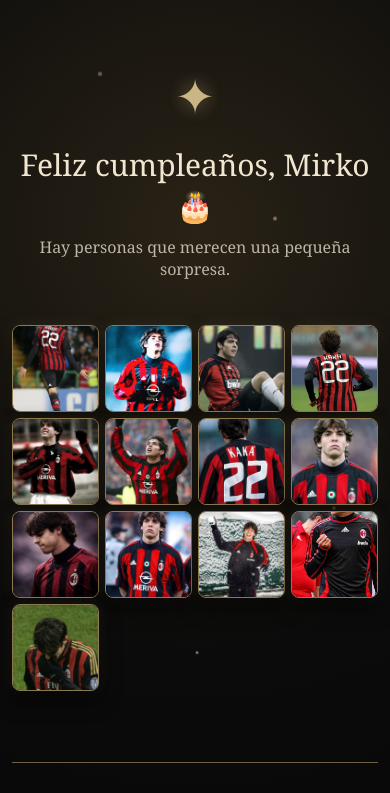
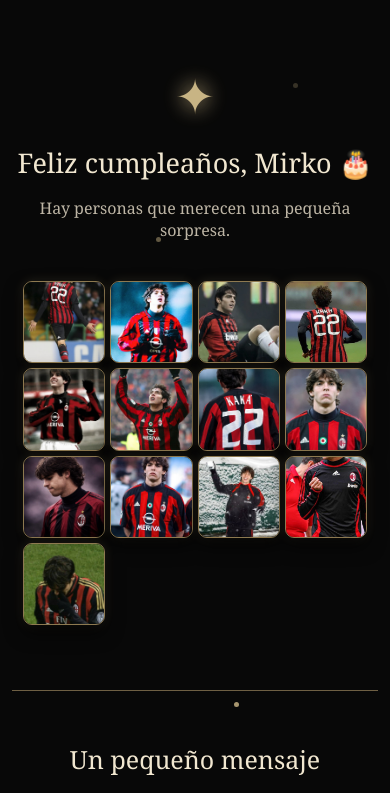
Before and after one commit to yoongi7bts/Mirko, a plain HTML site: page index.html in a window 390 px wide. Both pictures are taken after a click on the button "Toca para comenzar". Shown: the top 793 px of the page. Drawn offline with Linux system fonts and the light colour scheme.

Commit message:
Refactor styles and remove particle effects
Removed particle effects and adjusted styles for layout and buttons.

```diff
--- a/index.html
+++ b/index.html
@@ -10,74 +10,17 @@
     box-sizing: border-box;
 }
 
-html, body {
+body {
     margin: 0;
-    padding: 0;
-    width: 100%;
-    min-height: 100%;
-}
-
-body {
-    background:
-        radial-gradient(circle at 50% 20%, #292216 0%, #0b0b0b 45%, #050505 100%);
+    background: #080808;
     color: #f1e7d0;
     font-family: Georgia, serif;
     overflow-x: hidden;
 }
 
-/* PARTICULAS */
-
-.particulas {
-    position: fixed;
-    inset: 0;
-    pointer-events: none;
-    overflow: hidden;
-    z-index: 0;
-}
-
-.particula {
-    position: absolute;
-    width: 4px;
-    height: 4px;
-    background: #d8c28f;
-    border-radius: 50%;
-    opacity: 0;
-    animation: subir 7s linear infinite;
-}
-
-.particula:nth-child(1) { left: 10%; animation-delay: 0s; }
-.particula:nth-child(2) { left: 25%; animation-delay: 2s; }
-.particula:nth-child(3) { left: 40%; animation-delay: 4s; }
-.particula:nth-child(4) { left: 55%; animation-delay: 1s; }
-.particula:nth-child(5) { left: 70%; animation-delay: 3s; }
-.particula:nth-child(6) { left: 85%; animation-delay: 5s; }
-.particula:nth-child(7) { left: 50%; animation-delay: 6s; }
-
-@keyframes subir {
-    0% {
-        transform: translateY(110vh) scale(.4);
-        opacity: 0;
-    }
-
-    15% {
-        opacity: .8;
-    }
-
-    80% {
-        opacity: .5;
-    }
-
-    100% {
-        transform: translateY(-10vh) scale(1.2);
-        opacity: 0;
-    }
-}
-
-/* INICIO */
+/* PANTALLA INICIAL */
 
 #inicio {
-    position: relative;
-    z-index: 2;
     min-height: 100vh;
     display: flex;
     flex-direction: column;
@@ -90,8 +33,8 @@ body {
 .estrella {
     color: #d8c28f;
     font-size: 45px;
+    text-shadow: 0 0 20px #d8c28f;
     animation: brillo 2s infinite alternate;
-    text-shadow: 0 0 18px rgba(216,194,143,.5);
 }
 
 h1 {
@@ -102,32 +45,24 @@ h1 {
 
 .subtitulo {
     color: #bdb5a5;
-    font-size: 16px;
-    margin-bottom: 32px;
+    margin-bottom: 30px;
 }
 
 button {
-    background: rgba(20,20,20,.6);
+    background: transparent;
     color: #f1e7d0;
     border: 1px solid #c9b58a;
     padding: 14px 28px;
     border-radius: 30px;
+    font-family: Georgia, serif;
     font-size: 16px;
-    font-family: Georgia, serif;
-    box-shadow: 0 0 20px rgba(201,181,138,.12);
-    transition: .3s;
-}
-
-button:active {
-    transform: scale(.92);
+    cursor: pointer;
 }
 
 /* CONTENIDO */
 
 #contenido {
     display: none;
-    position: relative;
-    z-index: 2;
     min-height: 100vh;
     text-align: center;
     padding: 65px 12px;
@@ -135,55 +70,82 @@ button:active {
 
 .titulo {
     font-size: 30px;
-    animation: aparecer 1.5s ease;
+    font-weight: normal;
 }
 
 .frase-intro {
     color: #bdb5a5;
-    margin: 10px auto 45px;
-    animation: aparecer 2s ease;
+    margin-bottom: 40px;
 }
 
-/* FOTOS 3D */
+/* LUCES */
+
+.luces {
+    position: fixed;
+    inset: 0;
+    pointer-events: none;
+    overflow: hidden;
+    z-index: -1;
+}
+
+.luz {
+    position: absolute;
+    width: 5px;
+    height: 5px;
+    border-radius: 50%;
+    background: #d8c28f;
+    animation: flotar 6s linear infinite;
+}
+
+.luz:nth-child(1) { left: 10%; animation-delay: 0s; }
+.luz:nth-child(2) { left: 25%; animation-delay: 2s; }
+.luz:nth-child(3) { left: 40%; animation-delay: 4s; }
+.luz:nth-child(4) { left: 60%; animation-delay: 1s; }
+.luz:nth-child(5) { left: 75%; animation-delay: 3s; }
+.luz:nth-child(6) { left: 90%; animation-delay: 5s; }
+
+@keyframes flotar {
+    from {
+        top: 100%;
+        opacity: 0;
+    }
+
+    20% {
+        opacity: 1;
+    }
+
+    to {
+        top: -10%;
+        opacity: 0;
+    }
+}
+
+/* GALERÍA */
 
 .galeria {
-    width: min(94vw, 430px);
+    width: 94%;
+    max-width: 430px;
     margin: auto;
+
     display: grid;
     grid-template-columns: repeat(4, 1fr);
-    gap: 8px;
-    perspective: 1000px;
+    gap: 7px;
+
+    perspective: 900px;
 }
 
 .foto {
-    position: relative;
     aspect-ratio: 1 / 1;
-    border-radius: 10px;
     overflow: hidden;
-    background: #171717;
+    border-radius: 9px;
     border: 1px solid #8d7950;
+    background: #151515;
 
     box-shadow:
-        0 10px 20px rgba(0,0,0,.7),
-        0 0 15px rgba(201,181,138,.12);
+        0 8px 18px rgba(0,0,0,.7),
+        0 0 12px rgba(216,194,143,.15);
 
-    transform:
-        rotateX(var(--rx, 0deg))
-        rotateY(var(--ry, 0deg))
-        translateZ(var(--tz, 0px));
-
-    transition:
-        transform .25s ease,
-        box-shadow .25s ease;
-
-    animation: entrada .8s ease both;
-}
-
-.foto:active {
-    transform: scale(.94) translateZ(35px);
-    box-shadow:
-        0 15px 30px rgba(0,0,0,.9),
-        0 0 25px rgba(216,194,143,.3);
+    transition: transform .25s ease;
 }
 
 .foto img {
@@ -193,49 +155,25 @@ button:active {
     display: block;
 }
 
-/* Cada foto aparece con un pequeño retraso */
+/* EFECTO 3D */
 
-.foto:nth-child(1) { animation-delay: .05s; }
-.foto:nth-child(2) { animation-delay: .12s; }
-.foto:nth-child(3) { animation-delay: .19s; }
-.foto:nth-child(4) { animation-delay: .26s; }
-.foto:nth-child(5) { animation-delay: .33s; }
-.foto:nth-child(6) { animation-delay: .40s; }
-.foto:nth-child(7) { animation-delay: .47s; }
-.foto:nth-child(8) { animation-delay: .54s; }
-.foto:nth-child(9) { animation-delay: .61s; }
-.foto:nth-child(10) { animation-delay: .68s; }
-.foto:nth-child(11) { animation-delay: .75s; }
-.foto:nth-child(12) { animation-delay: .82s; }
-.foto:nth-child(13) { animation-delay: .89s; }
-
-@keyframes entrada {
-    from {
-        opacity: 0;
-        transform: translateY(35px) scale(.7) rotateX(20deg);
-    }
-
-    to {
-        opacity: 1;
-        transform: translateY(0) scale(1);
-    }
+.foto:active {
+    transform: scale(.93) rotateX(5deg) rotateY(8deg);
 }
 
 /* MENSAJE */
 
 .carta {
     max-width: 650px;
-    margin: 70px auto 0;
-    padding: 35px 25px;
+    margin: 65px auto 0;
+    padding: 30px 20px;
     border-top: 1px solid #6f6044;
     border-bottom: 1px solid #6f6044;
-    animation: aparecer 2s ease;
 }
 
 .carta h2 {
+    font-size: 25px;
     font-weight: normal;
-    font-size: 25px;
-    margin-bottom: 25px;
 }
 
 .carta p {
@@ -245,24 +183,9 @@ button:active {
 }
 
 .final {
-    margin-top: 45px;
     color: #d8c28f;
     font-size: 28px;
-    animation: brillo 2s infinite alternate;
-}
-
-/* ANIMACIONES */
-
-@keyframes aparecer {
-    from {
-        opacity: 0;
-        transform: translateY(25px);
-    }
-
-    to {
-        opacity: 1;
-        transform: translateY(0);
-    }
+    margin-top: 40px;
 }
 
 @keyframes brillo {
@@ -280,36 +203,33 @@ button:active {
 /* CELULAR */
 
 @media (max-width: 430px) {
-
     h1 {
         font-size: 28px;
     }
 
-    .galeria {
-        width: 94vw;
-        gap: 6px;
+    .titulo {
+        font-size: 27px;
     }
 
-    .foto {
-        border-radius: 8px;
+    .galeria {
+        gap: 5px;
     }
-
 }
 </style>
 </head>
+
 
 <body>
 
 <!-- LUCES -->
 
-<div class="particulas">
-    <div class="particula"></div>
-    <div class="particula"></div>
-    <div class="particula"></div>
-    <div class="particula"></div>
-    <div class="particula"></div>
-    <div class="particula"></div>
-    <div class="particula"></div>
+<div class="luces">
+    <div class="luz"></div>
+    <div class="luz"></div>
+    <div class="luz"></div>
+    <div class="luz"></div>
+    <div class="luz"></div>
+    <div class="luz"></div>
 </div>
 
 
@@ -325,7 +245,7 @@ button:active {
         Tengo algo preparado para ti
     </p>
 
-    <button onclick="comenzar()">
+    <button type="button" onclick="abrirPagina()">
         Toca para comenzar
     </button>
 
@@ -413,9 +333,7 @@ button:active {
             nuevas experiencias y muchas razones para sonreír.
         </p>
 
-        <div class="final">
-            ✦
-        </div>
+        <div class="final">✦</div>
 
     </div>
 
@@ -424,53 +342,14 @@ button:active {
 
 <script>
 
-/* ENTRAR */
-
-function comenzar() {
+function abrirPagina() {
 
     document.getElementById("inicio").style.display = "none";
 
     document.getElementById("contenido").style.display = "block";
 
+    window.scrollTo(0, 0);
 }
-
-
-/* EFECTO 3D CON EL MOVIMIENTO DEL DEDO */
-
-const fotos = document.querySelectorAll(".foto");
-
-fotos.forEach(function(foto) {
-
-    foto.addEventListener("touchmove", function(e) {
-
-        const touch = e.touches[0];
-
-        const rect = foto.getBoundingClientRect();
-
-        const x = touch.clientX - rect.left;
-        const y = touch.clientY - rect.top;
-
-        const centroX = rect.width / 2;
-        const centroY = rect.height / 2;
-
-        const rotacionY = (x - centroX) / 12;
-        const rotacionX = -(y - centroY) / 12;
-
-        foto.style.setProperty("--rx", rotacionX + "deg");
-        foto.style.setProperty("--ry", rotacionY + "deg");
-        foto.style.setProperty("--tz", "20px");
-
-    });
-
-    foto.addEventListener("touchend", function() {
-
-        foto.style.setProperty("--rx", "0deg");
-        foto.style.setProperty("--ry", "0deg");
-        foto.style.setProperty("--tz", "0px");
-
-    });
-
-});
 
 </script>
 
```
